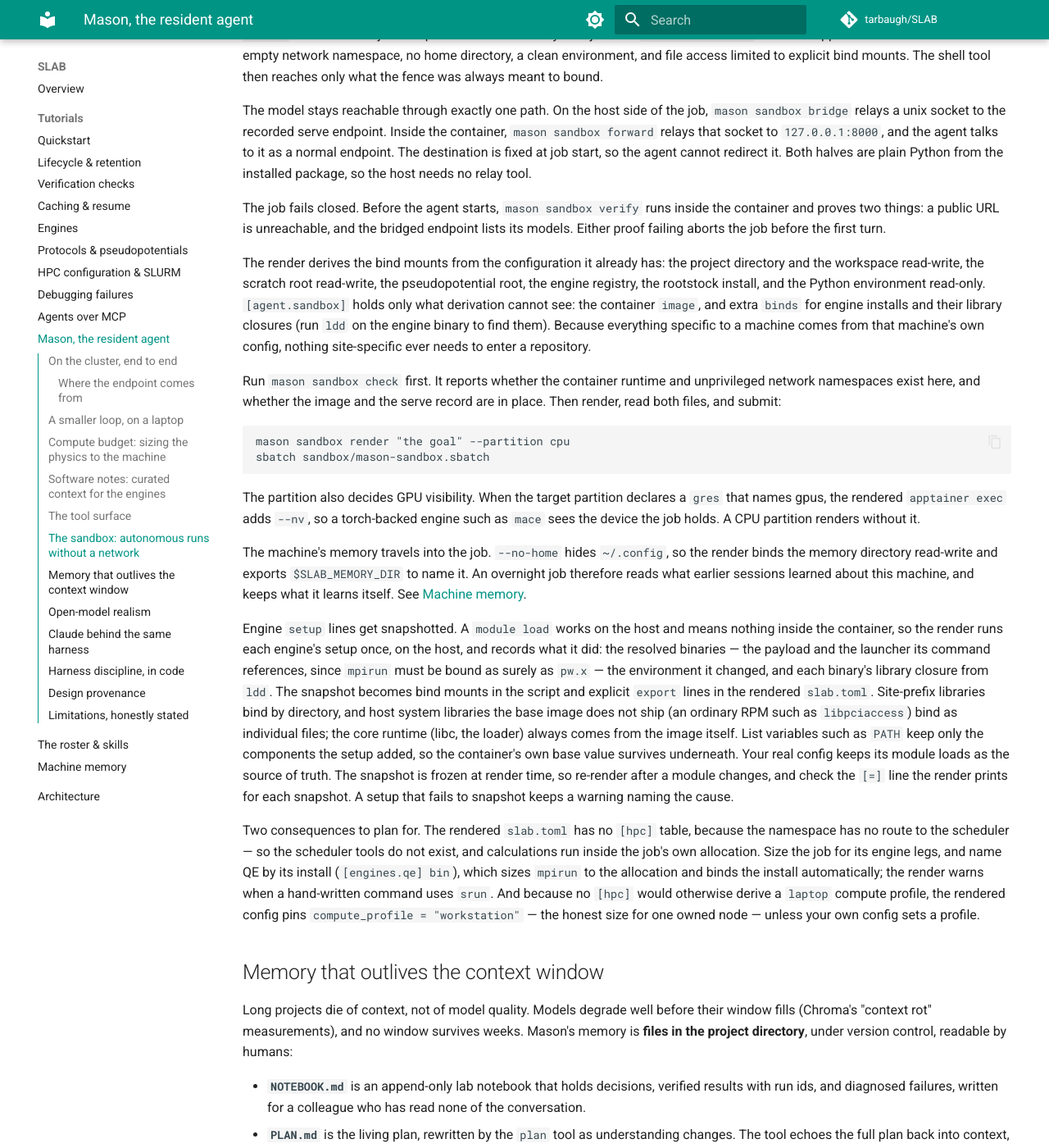
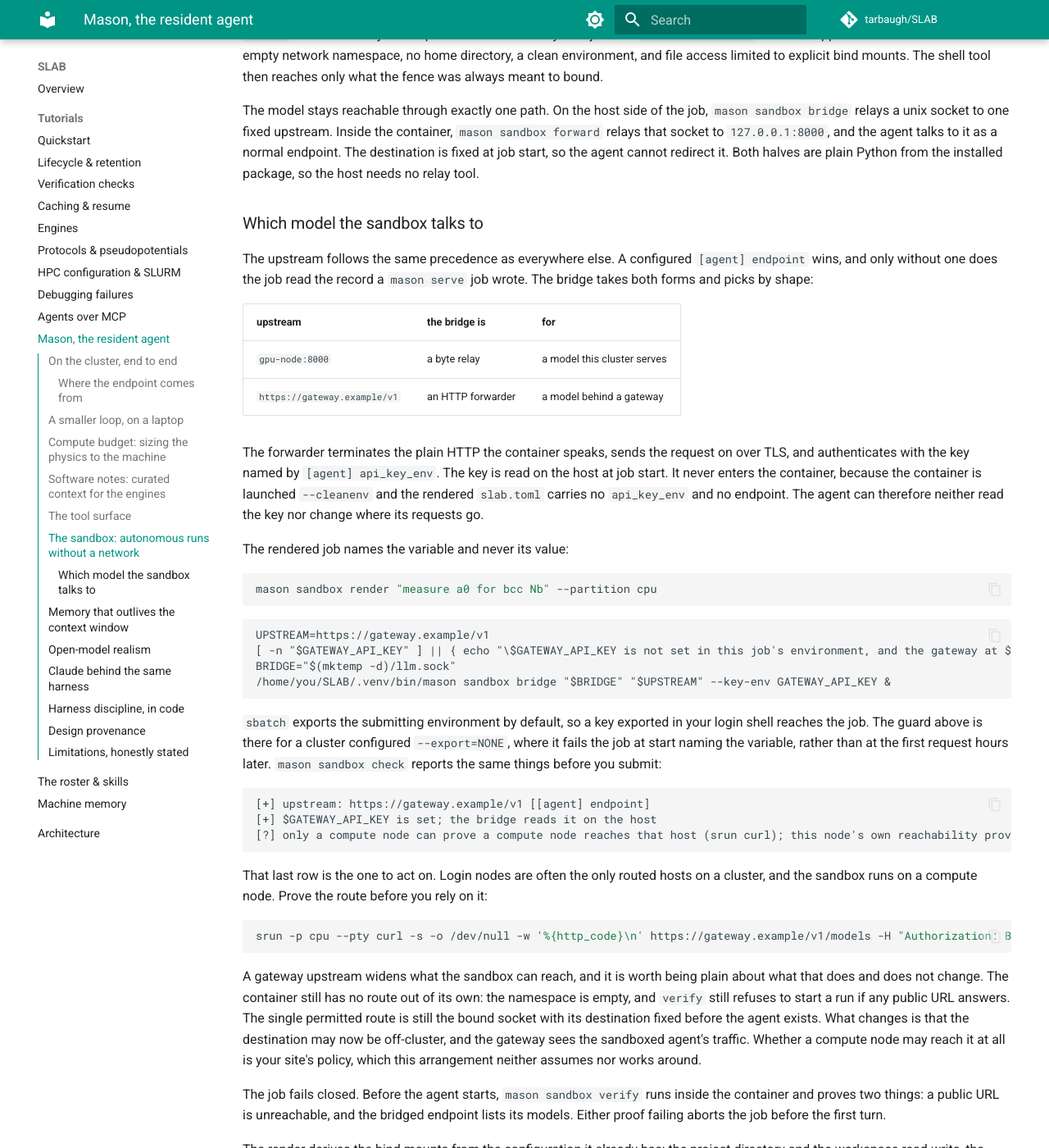
Before and after one commit to tarbaugh/SLAB, an MkDocs documentation site: the page built from docs/tutorials/mason.md, in a window 1280 px wide and 1400 px high, scrolled down 6769 px. Shown: the whole window at 82% size. Built offline with MkDocs 1.6.1 and Material for MkDocs 9.7.7, drawn with Linux system fonts in a browser that asks for light colours; comment, search, counter and statistics services are not loaded.

Commit message:
Docs: the sandbox against a gateway, captured from a real render
Which model the sandbox talks to, the two upstream forms, and where the
key lives. The rendered lines and the preflight rows are exact captures
with the home directory sanitized, as the pseudopotentials page does.

The section says plainly what a gateway upstream changes about the
boundary and what it does not. The container still has no route of its
own and verify still refuses to start a run if any public URL answers.
What changes is that the one permitted destination may now be
off-cluster, which is the site's policy to allow, not this arrangement's
to assume. The srun check that answers it is there too, because a login
node's own reachability proves nothing about a compute node.

Co-Authored-By: Claude Opus 5 <noreply@anthropic.com>

````diff
--- a/docs/tutorials/mason.md
+++ b/docs/tutorials/mason.md
@@ -377,12 +377,73 @@ clean environment, and file access limited to explicit bind mounts. The
 shell tool then reaches only what the fence was always meant to bound.
 
 The model stays reachable through exactly one path. On the host side of the
-job, `mason sandbox bridge` relays a unix socket to the recorded serve
-endpoint. Inside the container, `mason sandbox forward` relays that socket
-to `127.0.0.1:8000`, and the agent talks to it as a normal endpoint. The
+job, `mason sandbox bridge` relays a unix socket to one fixed upstream.
+Inside the container, `mason sandbox forward` relays that socket to
+`127.0.0.1:8000`, and the agent talks to it as a normal endpoint. The
 destination is fixed at job start, so the agent cannot redirect it. Both
 halves are plain Python from the installed package, so the host needs no
 relay tool.
+
+### Which model the sandbox talks to
+
+The upstream follows the same precedence as everywhere else. A configured
+`[agent] endpoint` wins, and only without one does the job read the record
+a `mason serve` job wrote. The bridge takes both forms and picks by shape:
+
+| upstream | the bridge is | for |
+|---|---|---|
+| `gpu-node:8000` | a byte relay | a model this cluster serves |
+| `https://gateway.example/v1` | an HTTP forwarder | a model behind a gateway |
+
+The forwarder terminates the plain HTTP the container speaks, sends the
+request on over TLS, and authenticates with the key named by `[agent]
+api_key_env`. The key is read on the host at job start. It never enters the
+container, because the container is launched `--cleanenv` and the rendered
+`slab.toml` carries no `api_key_env` and no endpoint. The agent can
+therefore neither read the key nor change where its requests go.
+
+The rendered job names the variable and never its value:
+
+```bash
+mason sandbox render "measure a0 for bcc Nb" --partition cpu
+```
+
+```text
+UPSTREAM=https://gateway.example/v1
+[ -n "$GATEWAY_API_KEY" ] || { echo "\$GATEWAY_API_KEY is not set in this job's environment, and the gateway at $UPSTREAM needs it" >&2; exit 1; }
+BRIDGE="$(mktemp -d)/llm.sock"
+/home/you/SLAB/.venv/bin/mason sandbox bridge "$BRIDGE" "$UPSTREAM" --key-env GATEWAY_API_KEY &
+```
+
+`sbatch` exports the submitting environment by default, so a key exported
+in your login shell reaches the job. The guard above is there for a cluster
+configured `--export=NONE`, where it fails the job at start naming the
+variable, rather than at the first request hours later. `mason sandbox
+check` reports the same things before you submit:
+
+```text
+[+] upstream: https://gateway.example/v1 [[agent] endpoint]
+[+] $GATEWAY_API_KEY is set; the bridge reads it on the host
+[?] only a compute node can prove a compute node reaches that host (srun curl); this node's own reachability proves nothing
+```
+
+That last row is the one to act on. Login nodes are often the only routed
+hosts on a cluster, and the sandbox runs on a compute node. Prove the route
+before you rely on it:
+
+```bash
+srun -p cpu --pty curl -s -o /dev/null -w '%{http_code}\n' https://gateway.example/v1/models -H "Authorization: Bearer $GATEWAY_API_KEY"
+```
+
+A gateway upstream widens what the sandbox can reach, and it is worth being
+plain about what that does and does not change. The container still has no
+route out of its own: the namespace is empty, and `verify` still refuses to
+start a run if any public URL answers. The single permitted route is still
+the bound socket with its destination fixed before the agent exists. What
+changes is that the destination may now be off-cluster, and the gateway
+sees the sandboxed agent's traffic. Whether a compute node may reach it at
+all is your site's policy, which this arrangement neither assumes nor
+works around.
 
 The job fails closed. Before the agent starts, `mason sandbox verify` runs
 inside the container and proves two things: a public URL is unreachable,
````
